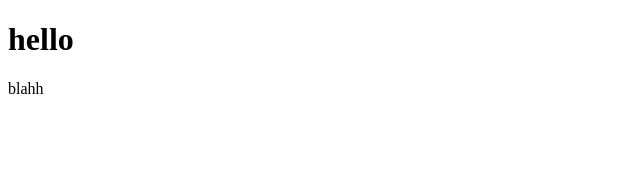
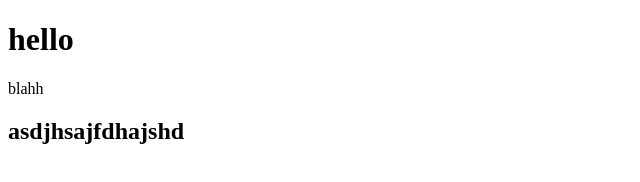
Before and after one commit to EmmStone/Learning-Git, a plain HTML site: page index.html in a window 1280 px wide. Shown: the whole page, without its empty margins (0-640 px from the left). Drawn offline with Linux system fonts and the light colour scheme.

Commit message:
asdhjahs

```diff
--- a/index.html
+++ b/index.html
@@ -7,5 +7,6 @@
   <body>
     <h1>hello</h1>
     <p>blahh</p>
+    <h2>asdjhsajfdhajshd</h2>
   </body>
 </html>
```
